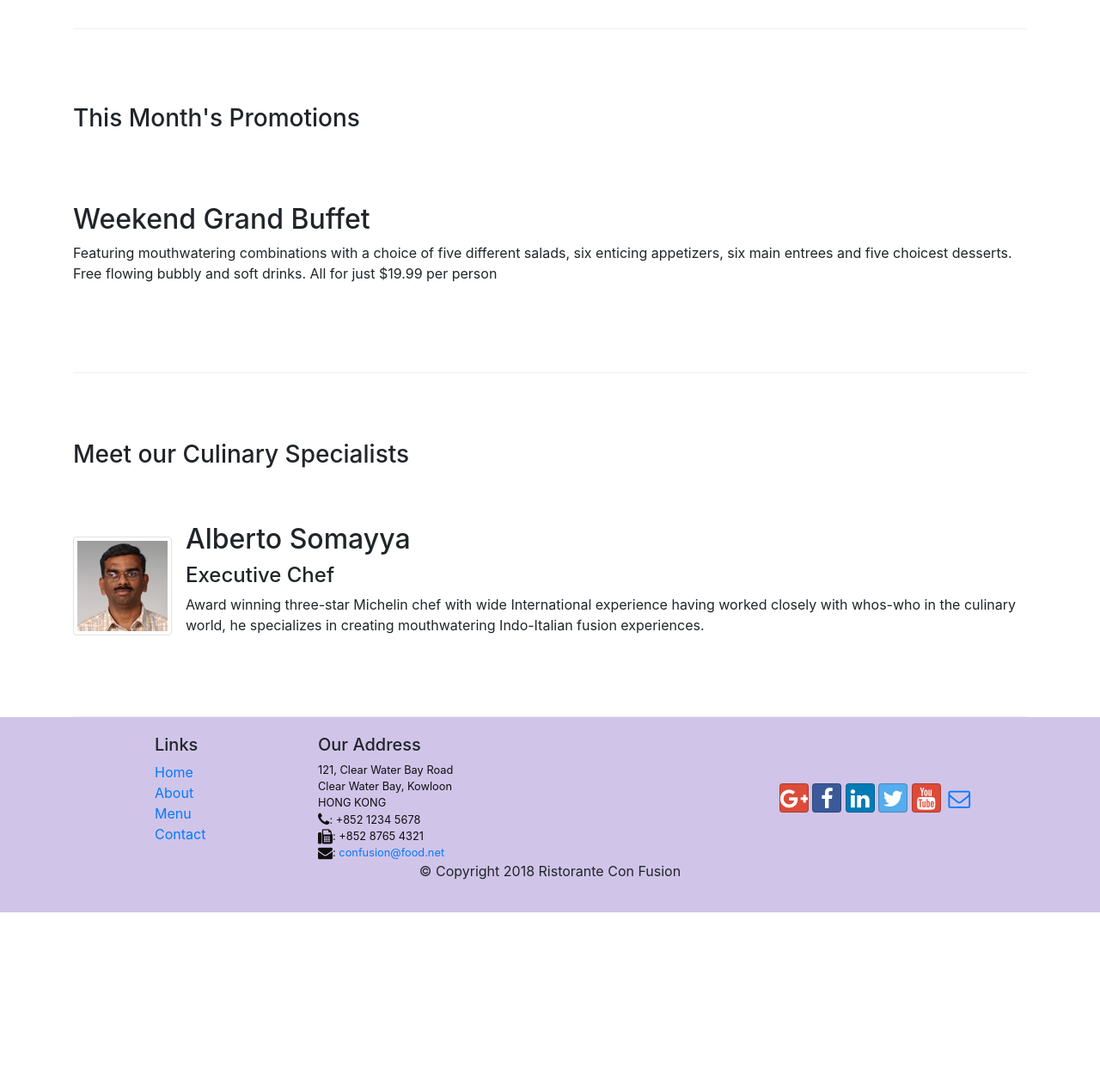
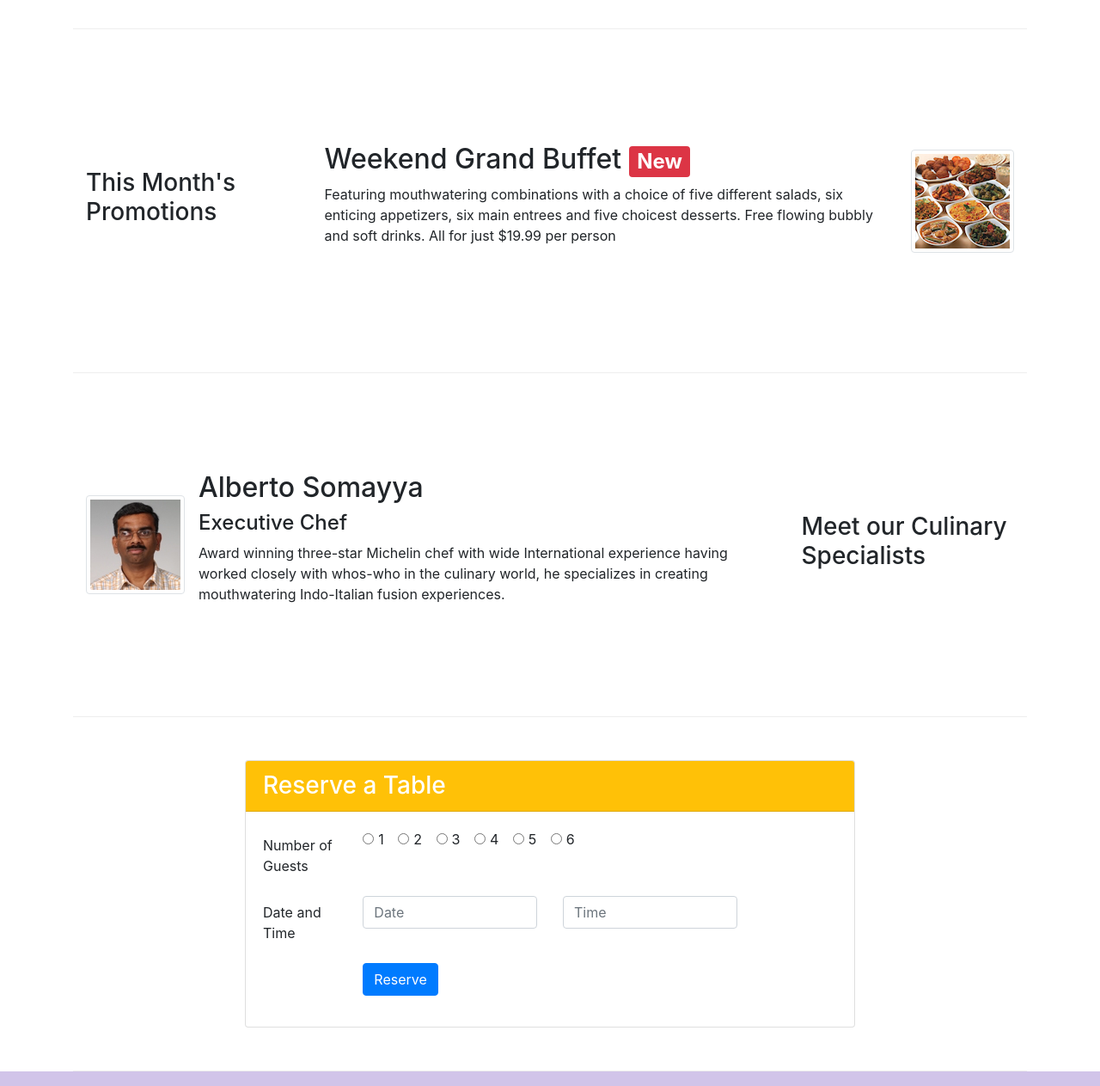
Before and after one commit to Isurika1998/Bootstrap-coursera, a website: page Assignment1/index.html in a window 1280 px wide. Shown: the part 700-1963 px from the top of the page at 86% size. Before the commit the page ends 1761 px from the top, so only its background shows below. Drawn offline with nearby package versions, Linux system fonts and the light colour scheme.

Commit message:
Update index.html

```diff
--- a/Assignment1/index.html
+++ b/Assignment1/index.html
@@ -43,8 +43,11 @@
                     <h1>Ristorante con Fusion</h1>
                     <p>We take inspiration from the World's best cuisines, and create a unique fusion experience. Our lipsmacking creations will tickle your culinary senses!</p>
                 </div>
-                <div class="col-12 col-sm align-self-center">
+                <div class="col-12 col-sm-2 offset-sm-1 align-self-center">
                     <img src="img/logo.png" class="img-fluid">
+                </div>
+                <div class="col-12 col-sm-2 offset-sm-1 align-self-center">
+                    <a role="button" href="#ReserveCard" class="btn btn-warning btn-sm btn-block">Reserve Table</a>
                 </div>
             </div>
         </div>
@@ -52,13 +55,14 @@
 
     <div class="container">
         <div class="row row-content align-items-center">
-            <div>
+            <div class="col-sm-4 col-md-3 order-last">
                 <h3>Our Lipsmacking Culinary Creations</h3>
             </div>
+            <div class="col-sm col-md order-first">
                 <div class="media">
                     <img class="d-flex mr-3 img-thumbnail align-self-center" src="img/uthappizza.png" alt="Uthappizza">
                     <div class="media-body">
-                    <h2 class="mt-0">Uthappizza</h2>
+                        <h2 class="mt-0">Uthappizza <span class="badge badge-danger">HOT</span> <span class="badge badge-pill badge-secondary">$4.99</span></h2>
                         <p class="d-none d-sm-block">A unique combination of Indian Uthappam (pancake) and
                             Italian pizza, topped with Cerignola olives, ripe vine
                             cherry tomatoes, Vidalia onion, Guntur chillies and
@@ -66,22 +70,32 @@
                     </div>
                 </div>
             </div>
+        </div>
 
 
         <div class="row row-content align-items-center">
-            <div>
+            <div class="col-sm-4 col-md-3 order-first">
                 <h3>This Month's Promotions</h3>
             </div>
-            <div>
-                <h2>Weekend Grand Buffet</h2>
+            <div class="col-sm col-md order-last">
+                <div class="media">
+                    <div class="media-body">
+                        <h2 class="mt-0">Weekend Grand Buffet <span class="badge badge-danger">New</span></h2>
                         <p>Featuring mouthwatering combinations with a choice of five different salads, six enticing appetizers, six main entrees and five choicest desserts. Free flowing bubbly and soft drinks. All for just $19.99 per person </p>
+                    </div>
+                    <img class="d-flex ml-3 img-thumbnail align-self-center"
+                            src="img/buffet.png" alt="Buffet">
+                </div>
+
             </div>
         </div>
 
         <div class="row row-content align-items-center">
-            <div>
+            <div class="col-sm-4 col-md-3 order-last">
                 <h3>Meet our Culinary Specialists</h3>
             </div>
+
+            <div class="col-sm col-md order-first">
                 <div class="media">
                     <img class="d-flex mr-3 img-thumbnail align-self-center"
                             src="img/alberto.png" alt="Alberto Somayya">
@@ -96,6 +110,64 @@
                     </div>
                 </div>
             </div>
+        </div>
+        <div class="row row-content align-items-center">
+            <div class="col-12 col-sm-8 offset-sm-2" id="ReserveCard">
+
+                <div class="card">
+                    <h3 class="card-header bg-warning text-white">Reserve a Table</h3>
+                    <div class="card-body">
+                        <form>
+                            <div class="form-group row">
+                                <label for="guests" class="col-md-2 col-form-label">Number of Guests</label>
+                                <div class="col-md-10">
+                                      <div class="form-check form-check-inline">
+                                        <input class="form-check-input" type="radio" name="guests" id="inlineRadio1" value="option1">
+                                        <label class="form-check-label" for="inlineRadio1">1</label>
+                                      </div>
+                                      <div class="form-check form-check-inline">
+                                        <input class="form-check-input" type="radio" name="guests" id="inlineRadio2" value="option2">
+                                        <label class="form-check-label" for="inlineRadio2">2</label>
+                                      </div>
+                                      <div class="form-check form-check-inline">
+                                        <input class="form-check-input" type="radio" name="guests" id="inlineRadio3" value="option3">
+                                        <label class="form-check-label" for="inlineRadio3">3</label>
+                                      </div>
+                                      <div class="form-check form-check-inline">
+                                        <input class="form-check-input" type="radio" name="guests" id="inlineRadio4" value="option4">
+                                        <label class="form-check-label" for="inlineRadio4">4</label>
+                                      </div>
+                                      <div class="form-check form-check-inline">
+                                        <input class="form-check-input" type="radio" name="guests" id="inlineRadio5" value="option5">
+                                        <label class="form-check-label" for="inlineRadio5">5</label>
+                                      </div>
+                                      <div class="form-check form-check-inline">
+                                        <input class="form-check-input" type="radio" name="guests" id="inlineRadio6" value="option6">
+                                        <label class="form-check-label" for="inlineRadio6">6</label>
+                                      </div>
+                                </div>
+                            </div>
+                            <div class="form-group row">
+                                <label for="datetime" class="col-12 col-md-2 col-form-label">Date and Time</label>
+                                <div class="col-6 col-md-4">
+                                    <input type="text" class="form-control" id="datetime" name="date" placeholder="Date">
+                                </div>
+                                <div class="col-6 col-md-4">
+                                    <input type="text" class="form-control" id="datetime" name="time" placeholder="Time">
+                                </div>
+                            </div>
+                            <div class="form-group row">
+                                <div class="offset-md-2 col-md-10">
+                                    <button type="submit" class="btn btn-primary">Reserve</button>
+                                </div>
+                            </div>
+                        </form>
+                    </div>
+                </div>
+
+            </div>
+        </div>
+
     </div>
 
     <footer class="footer">
```
Lines whose indentation alone changed are shown as unchanged.
